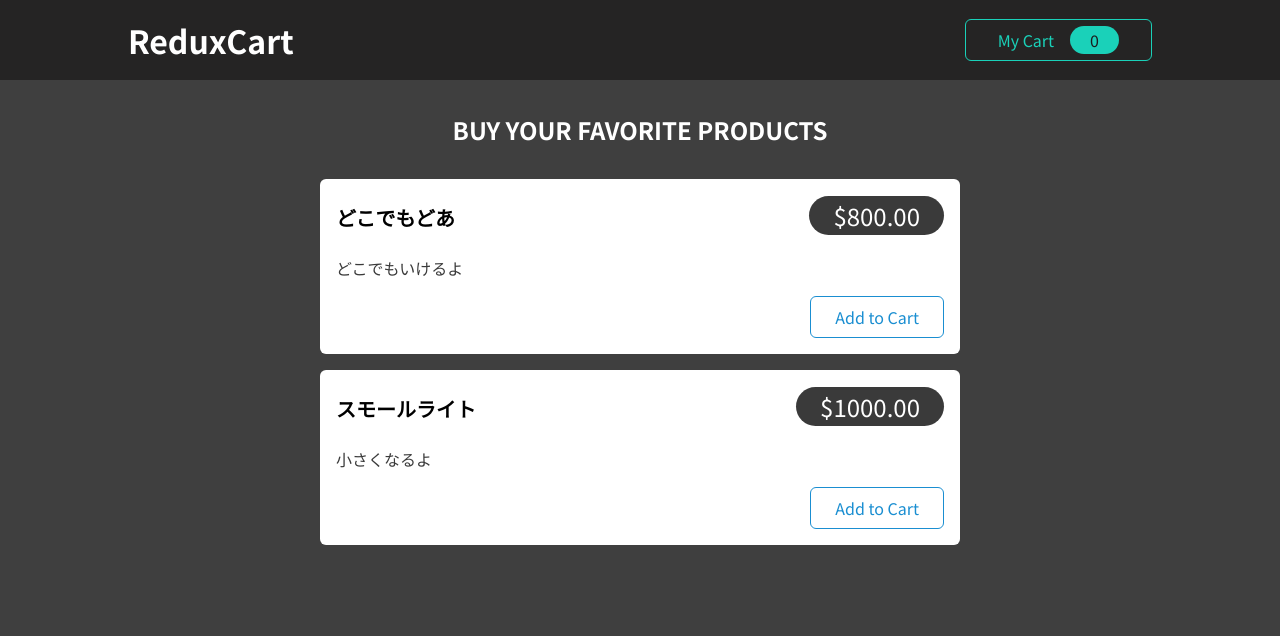
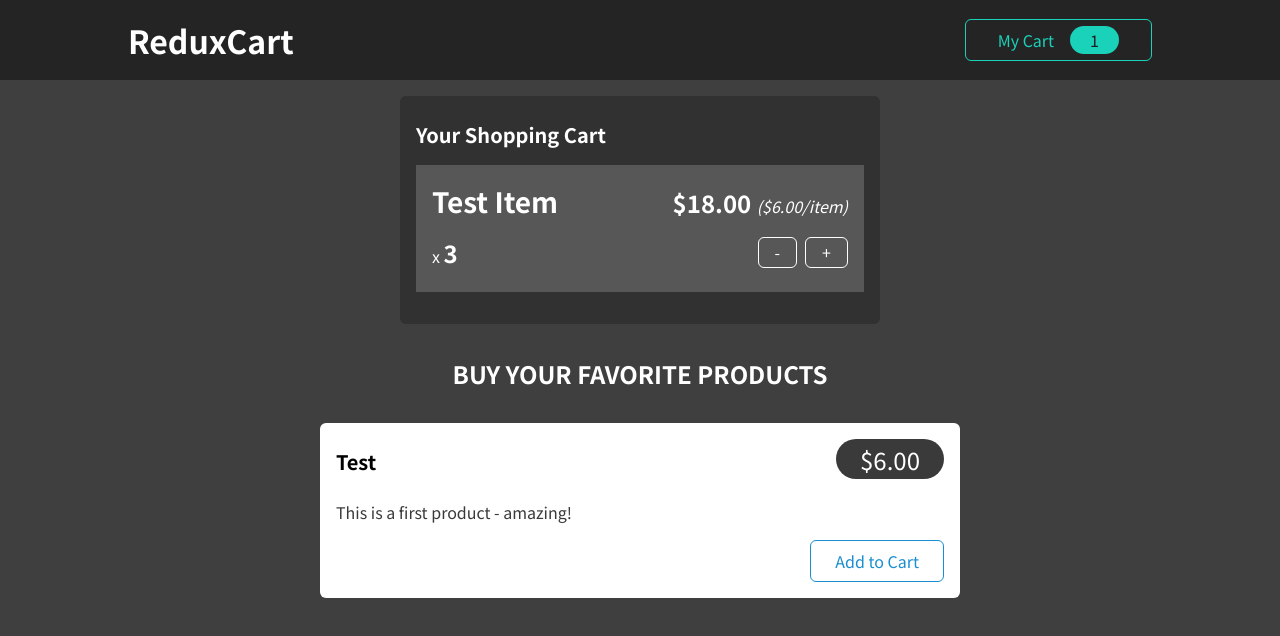
Before and after one commit to Masahiro-Kaga/practice1, a React (Create React App) app: page / in a window 1280 px wide. Shown: the top 636 px of the page. Built offline with nearby package versions, Linux system fonts and the light colour scheme.

Commit message:
252,3 All through parts_Third try_starting point

```diff
--- a/package.json
+++ b/package.json
@@ -3,13 +3,11 @@
   "version": "0.1.0",
   "private": true,
   "dependencies": {
-    "@reduxjs/toolkit": "^1.7.1",
     "@testing-library/jest-dom": "^5.11.6",
     "@testing-library/react": "^11.2.2",
     "@testing-library/user-event": "^12.5.0",
     "react": "^17.0.1",
     "react-dom": "^17.0.1",
-    "react-redux": "^7.2.6",
     "react-scripts": "4.0.1",
     "web-vitals": "^0.2.4"
   },
--- a/src/App.js
+++ b/src/App.js
@@ -1,13 +1,11 @@
 import Cart from './components/Cart/Cart';
 import Layout from './components/Layout/Layout';
 import Products from './components/Shop/Products';
-import { useSelector } from 'react-redux';
 
 function App() {
-  const showCart = useSelector((state) => state.ui.cartIsVisible);
   return (
     <Layout>
-      {showCart && <Cart />}
+      <Cart />
       <Products />
     </Layout>
   );
--- a/src/components/Cart/Cart.js
+++ b/src/components/Cart/Cart.js
@@ -1,26 +1,15 @@
-import Card from "../UI/Card";
-import classes from "./Cart.module.css";
-import CartItem from "./CartItem";
-import { useSelector } from "react-redux";
+import Card from '../UI/Card';
+import classes from './Cart.module.css';
+import CartItem from './CartItem';
 
 const Cart = (props) => {
-  const cartItems = useSelector((state) => state.cart.items);
   return (
     <Card className={classes.cart}>
       <h2>Your Shopping Cart</h2>
       <ul>
-        {cartItems.map((item) => (
-          <CartItem
-            key={item.id}
-            item={{
-              id: item.id,
-              title: item.name,
-              quantity: item.quantity,
-              total: item.totalPrice,
-              price: item.price,
-            }}
-          />
-        ))}
+        <CartItem
+          item={{ title: 'Test Item', quantity: 3, total: 18, price: 6 }}
+        />
       </ul>
     </Card>
   );
--- a/src/components/Cart/CartButton.js
+++ b/src/components/Cart/CartButton.js
@@ -1,19 +1,10 @@
 import classes from './CartButton.module.css';
-import { useDispatch } from 'react-redux';
-import { uiActions } from '../../store/ui-slice';
-import { useSelector } from 'react-redux';
 
 const CartButton = (props) => {
-
-  const totalQuantity = useSelector((state) => state.cart.totalQuantity)
-  const dispatch = useDispatch();
-  const toggleCartHandler = () =>{
-    dispatch(uiActions.toggle())
-  }
   return (
-    <button className={classes.button} onClick={toggleCartHandler}>
+    <button className={classes.button}>
       <span>My Cart</span>
-      <span className={classes.badge}>{totalQuantity}</span>
+      <span className={classes.badge}>1</span>
     </button>
   );
 };
--- a/src/components/Cart/CartItem.js
+++ b/src/components/Cart/CartItem.js
@@ -1,23 +1,14 @@
-import classes from "./CartItem.module.css";
-import { cartActions } from "../../store/cart-slice";
-import { useDispatch } from "react-redux";
+import classes from './CartItem.module.css';
 
 const CartItem = (props) => {
-  const { title, quantity, total, price, id } = props.item;
-  const dispatch = useDispatch();
-  const addItemHandler = () => {
-    dispatch(cartActions.addItemToCart({ title, price, id }));
-  };
+  const { title, quantity, total, price } = props.item;
 
-  const removeItemHandler = () => {
-    dispatch(cartActions.removeItemFromCart(id));
-  };
   return (
     <li className={classes.item}>
       <header>
         <h3>{title}</h3>
         <div className={classes.price}>
-          ${total.toFixed(2)}{" "}
+          ${total.toFixed(2)}{' '}
           <span className={classes.itemprice}>(${price.toFixed(2)}/item)</span>
         </div>
       </header>
@@ -26,8 +17,8 @@ const CartItem = (props) => {
           x <span>{quantity}</span>
         </div>
         <div className={classes.actions}>
-          <button onClick={removeItemHandler}>-</button>
-          <button onClick={addItemHandler}>+</button>{" "}
+          <button>-</button>
+          <button>+</button>
         </div>
       </div>
     </li>
--- a/src/components/Shop/ProductItem.js
+++ b/src/components/Shop/ProductItem.js
@@ -1,20 +1,8 @@
-import Card from "../UI/Card";
-import classes from "./ProductItem.module.css";
-import { cartActions } from "../../store/cart-slice";
-import { useDispatch } from "react-redux";
+import Card from '../UI/Card';
+import classes from './ProductItem.module.css';
 
 const ProductItem = (props) => {
-  const { title, price, description, id } = props;
-  const dispatch = useDispatch();
-  const cartAddHandler = () => {
-    dispatch(
-      cartActions.addItemToCart({
-        title,
-        id,
-        price,
-      })
-    );
-  };
+  const { title, price, description } = props;
 
   return (
     <li className={classes.item}>
@@ -25,7 +13,7 @@ const ProductItem = (props) => {
         </header>
         <p>{description}</p>
         <div className={classes.actions}>
-          <button onClick={cartAddHandler}>Add to Cart</button>
+          <button>Add to Cart</button>
         </div>
       </Card>
     </li>
--- a/src/components/Shop/Products.js
+++ b/src/components/Shop/Products.js
@@ -1,35 +1,16 @@
-import ProductItem from "./ProductItem";
-import classes from "./Products.module.css";
-
-const DUMMY_PRODUCTS = [
-  {
-    id: "p1",
-    title: "どこでもどあ",
-    price: 800,
-    description: "どこでもいけるよ",
-  },
-  {
-    id: "p2",
-    title: "スモールライト",
-    price: 1000,
-    description: "小さくなるよ",
-  },
-];
+import ProductItem from './ProductItem';
+import classes from './Products.module.css';
 
 const Products = (props) => {
   return (
     <section className={classes.products}>
       <h2>Buy your favorite products</h2>
       <ul>
-        {DUMMY_PRODUCTS.map((product) => (
-          <ProductItem
-            key={product.id}
-            id={product.id}
-            title={product.title}
-            price={product.price}
-            description={product.description}
-          />
-        ))}
+        <ProductItem
+          title='Test'
+          price={6}
+          description='This is a first product - amazing!'
+        />
       </ul>
     </section>
   );
--- a/src/index.js
+++ b/src/index.js
@@ -1,13 +1,6 @@
-import ReactDOM from "react-dom";
-import store from "./store";
-import { Provider } from "react-redux";
+import ReactDOM from 'react-dom';
 
-import "./index.css";
-import App from "./App";
+import './index.css';
+import App from './App';
 
-ReactDOM.render(
-  <Provider store={store}>
-    <App />
-  </Provider>,
-  document.getElementById("root")
-);
+ReactDOM.render(<App />, document.getElementById('root'));
--- a/src/store/cart-slice.js
+++ /dev/null
@@ -1,46 +0,0 @@
-import { createSlice } from "@reduxjs/toolkit";
-
-const initialState = {
-    items:[],
-    totalQuantity:0
- };
-
-const cartSlice = createSlice({
-    name:'cart',
-    initialState,
-    reducers:{
-        addItemToCart(state,action){
-            const newItem = action.payload;
-            const existingItem = state.items.find((item) => item.id === newItem.id );
-            state.totalQuantity++;
-            if(!existingItem){
-                state.items.push({
-                    id:newItem.id,
-                    price:newItem.price,
-                    name:newItem.title,
-                    totalPrice:newItem.price,
-                    quantity:1
-                })
-            }else{
-                existingItem.quantity++;
-                existingItem.totalPrice += existingItem.price;
-            }
-        },
-        removeItemFromCart(state,action){
-            const id = action.payload;
-            const existingItem = state.items.find((item) => item.id === id );
-            state.totalQuantity--;
-            if(existingItem.quantity === 1){
-                state.items = state.items.filter((item) => (
-                    item.id !== id
-                ))
-            }else{
-                existingItem.quantity--;
-                existingItem.totalPrice -= existingItem.price;
-            }
-        }
-    }
-})
-
-export const cartActions = cartSlice.actions;
-export default cartSlice;
--- a/src/store/index.js
+++ /dev/null
@@ -1,9 +0,0 @@
-import { configureStore } from "@reduxjs/toolkit";
-import uiSlice from "./ui-slice";
-import cartSlice from "./cart-slice";
-
-const store = configureStore({
-    reducer:{ui:uiSlice.reducer,cart:cartSlice.reducer}
-});
-
-export default store;
--- a/src/store/ui-slice.js
+++ /dev/null
@@ -1,18 +0,0 @@
-import { createSlice } from "@reduxjs/toolkit";
-
-const initialState = {
-    cartIsVisible:false
-}
-
-const uiSlice = createSlice({
-    name:'ui',
-    initialState,
-    reducers:{
-        toggle(state){
-            state.cartIsVisible = !state.cartIsVisible;
-        }
-    }
-});
-
-export const uiActions = uiSlice.actions;
-export default uiSlice;
```
